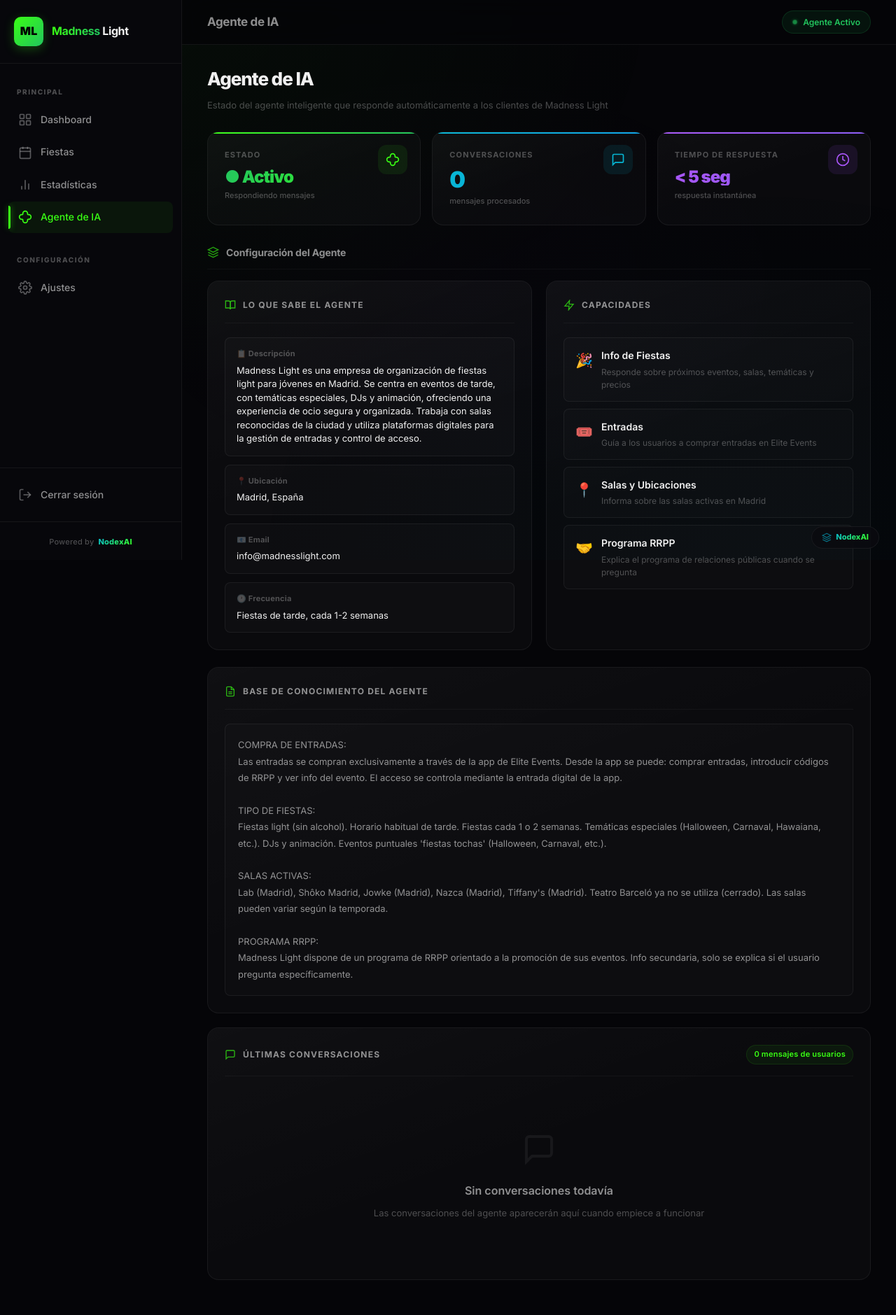
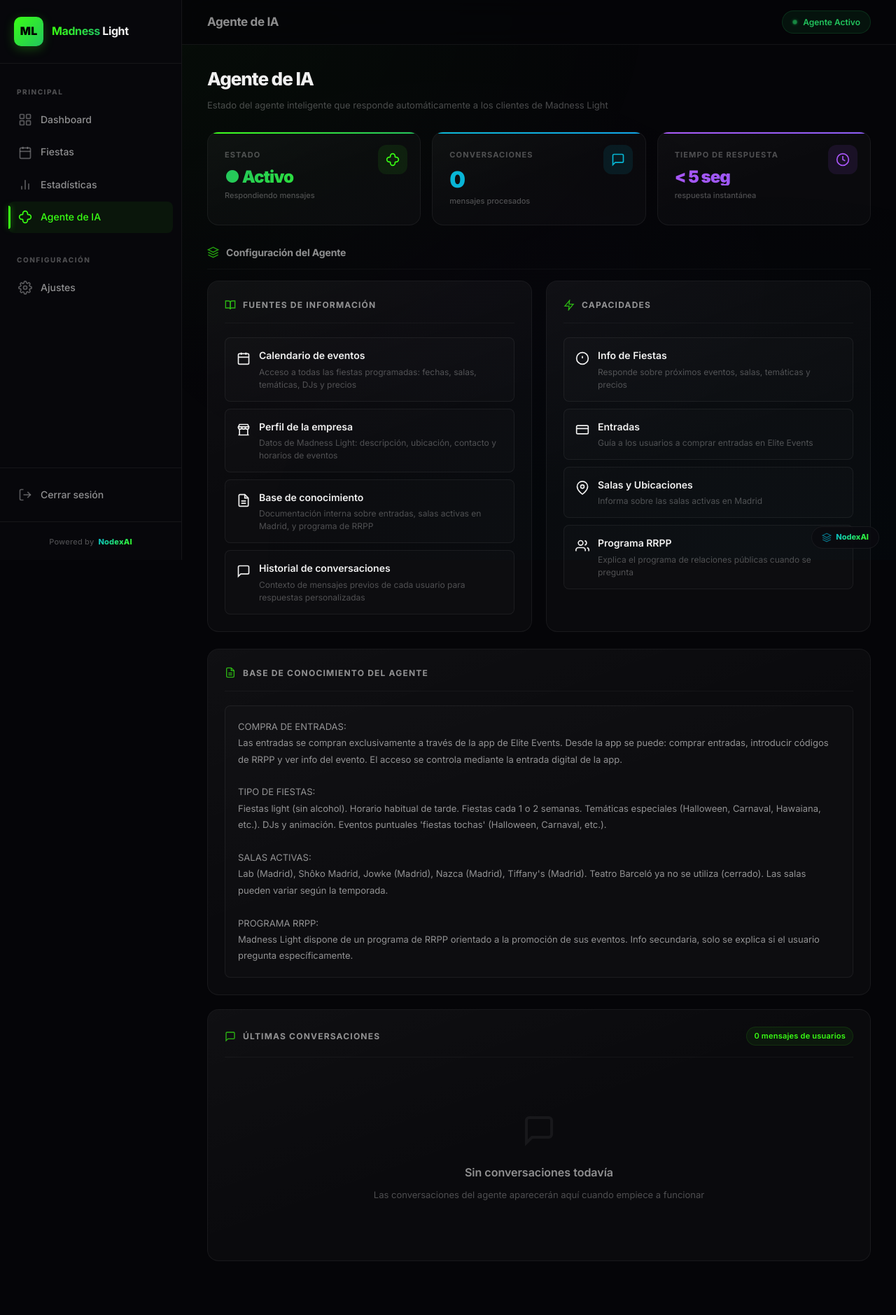
Before and after one commit to alextorres1709/madness-light-dashboard, a Flask app: page /agente in a window 1280 px wide. Shown: the top 1879 px of the page at 70% size. After the commit the page ends 1802 px from the top, so only its background shows below. Run offline with Flask 3, Linux system fonts and the light colour scheme; the visitor is signed in with stand-in values (Sample User, id 1); data that the repository does not hold is empty.

Commit message:
refactor: agent info + AI insights — descriptive sources, SVG icons
- Replace raw DB fields with descriptive "Fuentes de Información"
  (calendario de eventos, perfil empresa, base de conocimiento, historial)
- Replace all emojis with SVG icons in agent capabilities and AI insights
- More professional look across both pages

Co-Authored-By: Claude Opus 4.6 <noreply@anthropic.com>

```diff
--- a/templates/agente.html
+++ b/templates/agente.html
@@ -72,25 +72,56 @@
                         <path d="M2 3h6a4 4 0 014 4v14a3 3 0 00-3-3H2z" />
                         <path d="M22 3h-6a4 4 0 00-4 4v14a3 3 0 013-3h7z" />
                     </svg>
-                    Lo que sabe el Agente
+                    Fuentes de Información
                 </h3>
             </div>
-            <div style="display:flex;flex-direction:column;gap:12px">
-                <div class="agent-info-item">
-                    <div class="agent-info-label">📋 Descripción</div>
-                    <div class="agent-info-value">{{ company.description if company else 'No configurada' }}</div>
+            <div style="display:flex;flex-direction:column;gap:10px">
+                <div class="capability-item">
+                    <span class="capability-icon">
+                        <svg viewBox="0 0 24 24" fill="none" stroke="currentColor" stroke-width="2" width="20" height="20">
+                            <path d="M8 2v4M16 2v4" /><rect x="3" y="4" width="18" height="18" rx="2" /><path d="M3 10h18" />
+                        </svg>
+                    </span>
+                    <div>
+                        <div class="capability-name">Calendario de eventos</div>
+                        <div class="capability-desc">Acceso a todas las fiestas programadas: fechas, salas, temáticas, DJs y precios</div>
+                    </div>
                 </div>
-                <div class="agent-info-item">
-                    <div class="agent-info-label">📍 Ubicación</div>
-                    <div class="agent-info-value">{{ company.address if company else '—' }}</div>
+                <div class="capability-item">
+                    <span class="capability-icon">
+                        <svg viewBox="0 0 24 24" fill="none" stroke="currentColor" stroke-width="2" width="20" height="20">
+                            <path d="M3 21h18M3 7v1a3 3 0 006 0V7m0 1a3 3 0 006 0V7m0 1a3 3 0 006 0V7H3l2-4h14l2 4" />
+                            <path d="M5 21V10.85M19 21V10.85" />
+                        </svg>
+                    </span>
+                    <div>
+                        <div class="capability-name">Perfil de la empresa</div>
+                        <div class="capability-desc">Datos de Madness Light: descripción, ubicación, contacto y horarios de eventos</div>
+                    </div>
                 </div>
-                <div class="agent-info-item">
-                    <div class="agent-info-label">📧 Email</div>
-                    <div class="agent-info-value">{{ company.email if company else '—' }}</div>
+                <div class="capability-item">
+                    <span class="capability-icon">
+                        <svg viewBox="0 0 24 24" fill="none" stroke="currentColor" stroke-width="2" width="20" height="20">
+                            <path d="M14 2H6a2 2 0 00-2 2v16a2 2 0 002 2h12a2 2 0 002-2V8z" />
+                            <polyline points="14 2 14 8 20 8" />
+                            <line x1="16" y1="13" x2="8" y2="13" /><line x1="16" y1="17" x2="8" y2="17" />
+                        </svg>
+                    </span>
+                    <div>
+                        <div class="capability-name">Base de conocimiento</div>
+                        <div class="capability-desc">Documentación interna sobre entradas, salas activas en Madrid, y programa de RRPP</div>
+                    </div>
                 </div>
-                <div class="agent-info-item">
-                    <div class="agent-info-label">🕐 Frecuencia</div>
-                    <div class="agent-info-value">{{ company.hours if company else '—' }}</div>
+                <div class="capability-item">
+                    <span class="capability-icon">
+                        <svg viewBox="0 0 24 24" fill="none" stroke="currentColor" stroke-width="2" width="20" height="20">
+                            <path d="M21 15a2 2 0 01-2 2H7l-4 4V5a2 2 0 012-2h14a2 2 0 012 2z" />
+                        </svg>
+                    </span>
+                    <div>
+                        <div class="capability-name">Historial de conversaciones</div>
+                        <div class="capability-desc">Contexto de mensajes previos de cada usuario para respuestas personalizadas</div>
+                    </div>
                 </div>
             </div>
         </div>
@@ -107,28 +138,45 @@
             </div>
             <div style="display:flex;flex-direction:column;gap:10px">
                 <div class="capability-item">
-                    <span class="capability-icon">🎉</span>
+                    <span class="capability-icon">
+                        <svg viewBox="0 0 24 24" fill="none" stroke="currentColor" stroke-width="2" width="20" height="20">
+                            <circle cx="12" cy="12" r="10" /><line x1="12" y1="8" x2="12" y2="12" /><line x1="12" y1="16" x2="12.01" y2="16" />
+                        </svg>
+                    </span>
                     <div>
                         <div class="capability-name">Info de Fiestas</div>
                         <div class="capability-desc">Responde sobre próximos eventos, salas, temáticas y precios</div>
                     </div>
                 </div>
                 <div class="capability-item">
-                    <span class="capability-icon">🎟️</span>
+                    <span class="capability-icon">
+                        <svg viewBox="0 0 24 24" fill="none" stroke="currentColor" stroke-width="2" width="20" height="20">
+                            <rect x="2" y="5" width="20" height="14" rx="2" /><line x1="2" y1="10" x2="22" y2="10" />
+                        </svg>
+                    </span>
                     <div>
                         <div class="capability-name">Entradas</div>
                         <div class="capability-desc">Guía a los usuarios a comprar entradas en Elite Events</div>
                     </div>
                 </div>
                 <div class="capability-item">
-                    <span class="capability-icon">📍</span>
+                    <span class="capability-icon">
+                        <svg viewBox="0 0 24 24" fill="none" stroke="currentColor" stroke-width="2" width="20" height="20">
+                            <path d="M21 10c0 7-9 13-9 13s-9-6-9-13a9 9 0 0118 0z" /><circle cx="12" cy="10" r="3" />
+                        </svg>
+                    </span>
                     <div>
                         <div class="capability-name">Salas y Ubicaciones</div>
                         <div class="capability-desc">Informa sobre las salas activas en Madrid</div>
                     </div>
                 </div>
                 <div class="capability-item">
-                    <span class="capability-icon">🤝</span>
+                    <span class="capability-icon">
+                        <svg viewBox="0 0 24 24" fill="none" stroke="currentColor" stroke-width="2" width="20" height="20">
+                            <path d="M17 21v-2a4 4 0 00-4-4H5a4 4 0 00-4 4v2" /><circle cx="9" cy="7" r="4" />
+                            <path d="M23 21v-2a4 4 0 00-3-3.87" /><path d="M16 3.13a4 4 0 010 7.75" />
+                        </svg>
+                    </span>
                     <div>
                         <div class="capability-name">Programa RRPP</div>
                         <div class="capability-desc">Explica el programa de relaciones públicas cuando se pregunta</div>
```
Also changed, not shown: templates/estadisticas.html (+4 -4 lines).
